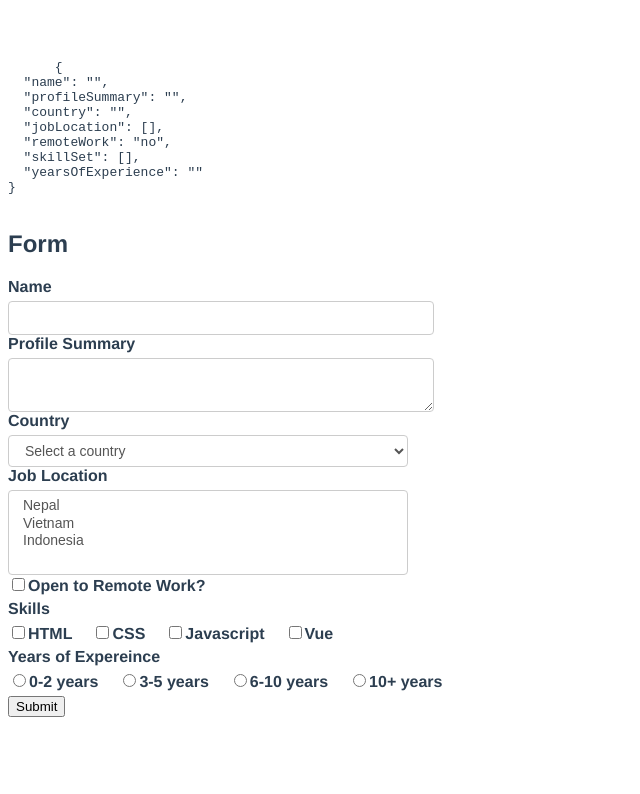
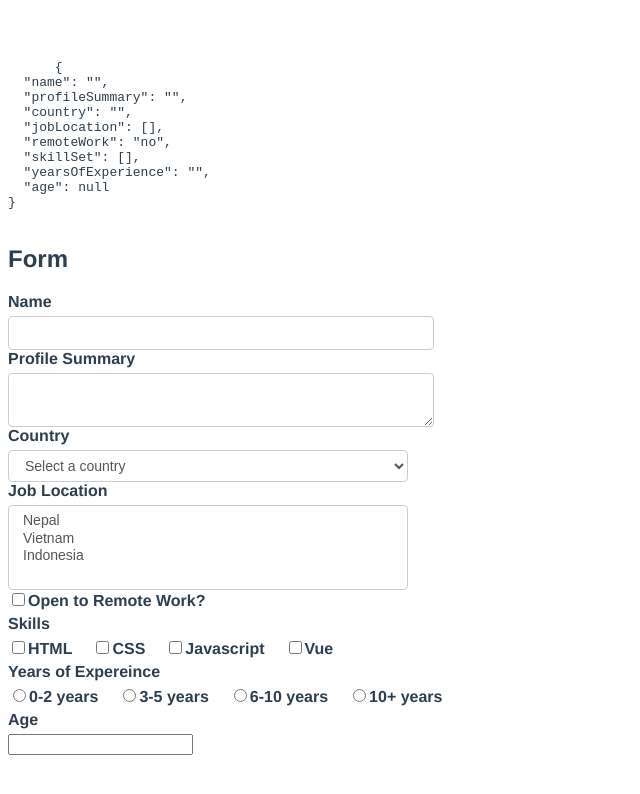
Before and after one commit to AshikaSth/Vue-Tutorial, a Vue app: page / in a window 1280 px wide. Shown: the top 794 px of the page, without its empty margins (0-640 px from the left). Built offline with nearby package versions, Linux system fonts and the light colour scheme.

Commit message:
form handling with modifiers

```diff
--- a/src/App.vue
+++ b/src/App.vue
@@ -4,10 +4,10 @@
       {{ JSON.stringify(formValues, null, 2) }}
   </pre></div>
 <h2>Form</h2>
-<form @submit="submitForm">
+<form @submit.prevent="submitForm">
   <div>
     <label for="name">Name</label>
-    <input type="text" id="name" v-model="formValues.name">
+    <input type="text" id="name" v-model.trim.lazy="formValues.name">
   </div>
   <div>
     <label for="profie">Profile Summary</label>
@@ -57,8 +57,12 @@
     <label for="10+">10+ years</label>
   </div>
   <div>
+    <label for="age">Age</label>
+    <input @keyup.enter="submitForm" type="number" id="age" v-model.number="formValues.age"/>
+  </div>
+  <!-- <div>
     <button>Submit</button>
-  </div>
+  </div> -->
 </form>
 </template>
 <script>
@@ -75,14 +79,14 @@
         remoteWork: "no",
         skillSet:[],
         yearsOfExperience:'',
+        age:null,
       }
     }
 
   },
   methods:{
-    submitForm(event){
-      event.preventDefault()
-      console.log('Form values:',this.formValues)
+    submitForm(){
+      console.log('Form values',this.formValues)
     }
   }
 };
```
